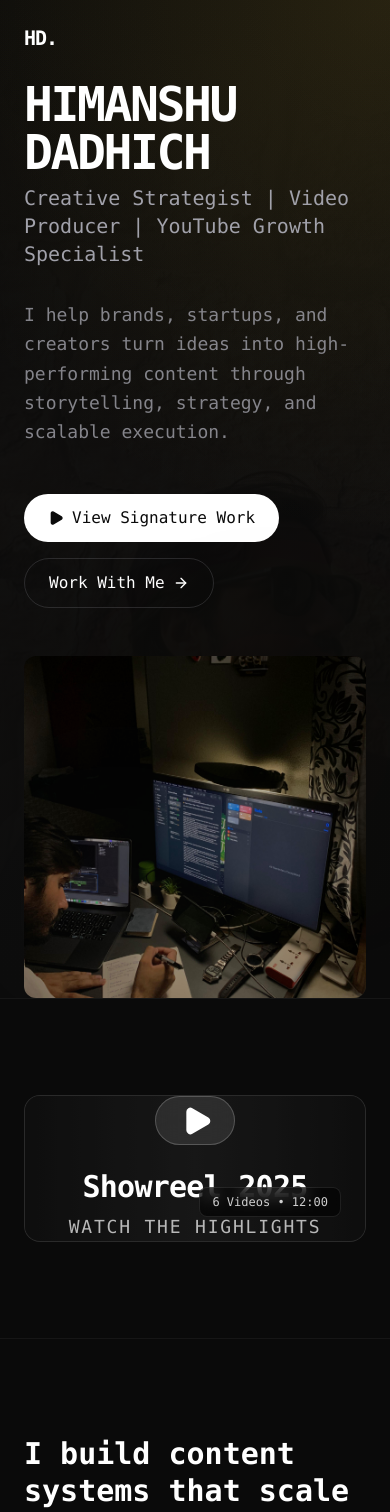
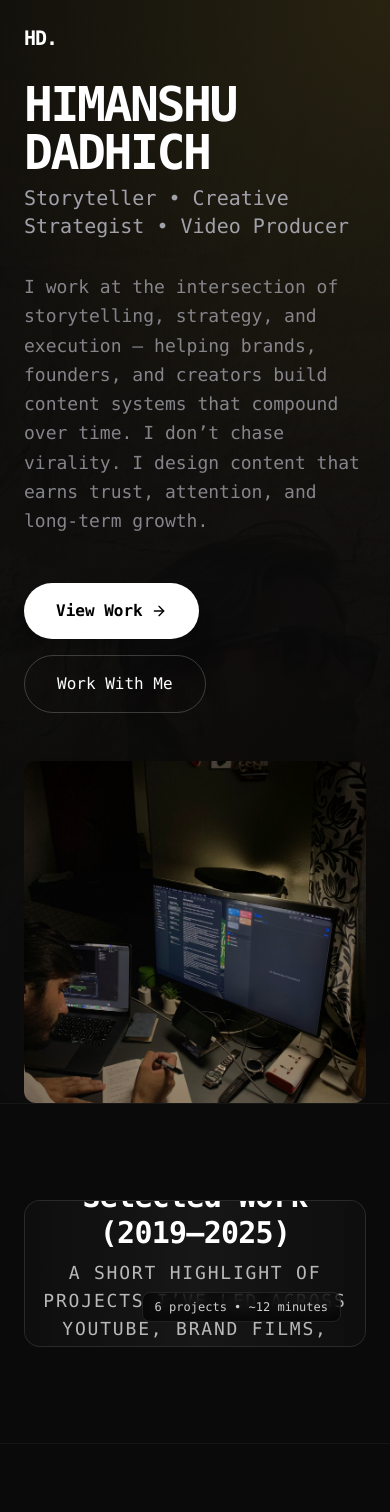
Before and after one commit to kapildadhich075/portfolio, a React (Vite) app: page / in a window 390 px wide. Shown: the top 1512 px of the page. Built offline with nearby package versions, Linux system fonts and the light colour scheme.

Commit message:
feat: add initial Home page with core portfolio sections and components.

```diff
--- a/src/components/Essence.tsx
+++ b/src/components/Essence.tsx
@@ -70,9 +70,9 @@ export function Essence() {
                     <div className="absolute -bottom-6 -left-6 bg-surface/90 backdrop-blur border border-white/10 p-6 rounded-xl shadow-2xl">
                         <div className="flex gap-8">
                             {essence.stats.map((stat, i) => (
-                                <div key={i}>
-                                    <div className="text-2xl font-bold text-white">{stat.value}</div>
-                                    <div className="text-xs text-secondary uppercase tracking-wider">{stat.label}</div>
+                                <div key={i} className="max-w-[150px]">
+                                    <div className="text-xl font-bold text-white leading-tight mb-1">{stat.value}</div>
+                                    <div className="text-[10px] text-secondary uppercase tracking-widest">{stat.label}</div>
                                 </div>
                             ))}
                         </div>
--- a/src/components/Hero.tsx
+++ b/src/components/Hero.tsx
@@ -1,6 +1,7 @@
 import { motion } from "framer-motion";
-import { ArrowRight, Play } from "lucide-react";
+import { ArrowRight } from "lucide-react";
 import { config } from "../config";
+import { images } from "../images";
 
 
 export function Hero() {
@@ -11,7 +12,7 @@ export function Hero() {
             {/* Full-width Background Image */}
             <div className="absolute inset-0 z-0">
                 <img
-                    src="/src/assets/himanshu_hero.jpg"
+                    src={images.hero.background}
                     alt="Background"
                     className="w-full h-full object-cover opacity-30"
                 />
@@ -44,14 +45,13 @@ export function Hero() {
                     </p>
 
                     <div className="flex flex-wrap gap-4 pt-4">
-                        <button className="group flex items-center gap-2 px-6 py-3 bg-primary text-background rounded-full font-medium hover:bg-white/90 transition-all">
-                            <Play className="w-4 h-4 fill-current" />
+                        <a href={hero.links.primary} className="group flex items-center gap-2 px-8 py-4 bg-white text-black rounded-full font-bold hover:bg-neutral-200 transition-all hover:scale-105 shadow-xl">
                             {hero.buttons.primary}
-                        </button>
-                        <button className="group flex items-center gap-2 px-6 py-3 border border-secondary/20 rounded-full text-primary hover:border-accent hover:text-accent transition-all">
+                            <ArrowRight className="w-4 h-4 group-hover:translate-x-1 transition-transform" />
+                        </a>
+                        <a href={hero.links.secondary} className="group flex items-center gap-2 px-8 py-4 border border-white/20 rounded-full text-white hover:border-accent hover:text-accent transition-all hover:bg-white/5">
                             {hero.buttons.secondary}
-                            <ArrowRight className="w-4 h-4 group-hover:translate-x-1 transition-transform" />
-                        </button>
+                        </a>
                     </div>
                 </motion.div>
 
@@ -63,7 +63,7 @@ export function Hero() {
                     className="relative aspect-square lg:aspect-[5/6] w-full"
                 >
 
-                    <img src="/src/assets/home.jpeg" alt="Background" className=" w-full h-full object-cover  rounded-xl" />
+                    <img src={images.hero.profile} alt="Background" className=" w-full h-full object-cover  rounded-xl" />
                     {/* <HeroScene /> */}
 
                     {/* Floating Details */}
--- a/src/components/ShowreelTeaser.tsx
+++ b/src/components/ShowreelTeaser.tsx
@@ -4,7 +4,6 @@ import { Link } from "react-router-dom";
 import { config } from "../config";
 
 export function ShowreelTeaser() {
-    const { playlist } = config;
 
     return (
         <section className="py-24 px-6 md:px-12 bg-background border-t border-white/5">
@@ -26,14 +25,14 @@ export function ShowreelTeaser() {
                             </div>
 
                             <div className="text-center">
-                                <h2 className="text-3xl md:text-5xl font-bold text-white mb-2 tracking-tight">Showreel {new Date().getFullYear()}</h2>
-                                <p className="text-white/70 text-lg uppercase tracking-widest font-medium">Watch the Highlights</p>
+                                <h2 className="text-3xl md:text-5xl font-bold text-white mb-2 tracking-tight">{config.showreel.title}</h2>
+                                <p className="text-white/70 text-lg uppercase tracking-widest font-medium">{config.showreel.description}</p>
                             </div>
                         </div>
 
                         {/* Corner Label */}
                         <div className="absolute bottom-6 right-6 bg-black/60 backdrop-blur px-3 py-1.5 rounded-lg border border-white/10 text-xs font-mono text-white/80">
-                            {playlist.videos.length} Videos • 12:00
+                            {config.showreel.stats}
                         </div>
                     </motion.div>
                 </Link>
--- a/src/components/SignatureWork.tsx
+++ b/src/components/SignatureWork.tsx
@@ -62,6 +62,9 @@ export function SignatureWork({ limit }: SignatureWorkProps) {
                                 <p className="text-sm text-secondary uppercase tracking-wider font-medium">
                                     {work.subtitle}
                                 </p>
+                                <p className="text-secondary/60 text-sm line-clamp-2">
+                                    {work.description}
+                                </p>
                             </div>
                         </motion.a>
                     ))}
--- a/src/config.ts
+++ b/src/config.ts
@@ -1,40 +1,46 @@
 import { Play, Brain, Settings } from "lucide-react";
+import { images } from "./images";
 
 export const config = {
     hero: {
         heading: "HIMANSHU DADHICH",
-        subHeading: "Creative Strategist | Video Producer | YouTube Growth Specialist",
-        body: "I help brands, startups, and creators turn ideas into high-performing content through storytelling, strategy, and scalable execution.",
+        subHeading: "Storyteller • Creative Strategist • Video Producer",
+        body: "I work at the intersection of storytelling, strategy, and execution — helping brands, founders, and creators build content systems that compound over time. I don’t chase virality. I design content that earns trust, attention, and long-term growth.",
         buttons: {
-            primary: "View Signature Work",
+            primary: "View Work",
             secondary: "Work With Me",
         },
         links: {
             primary: "#signature-work",
             secondary: "#contact",
-            content: "/content",
+            content: "/work",
         },
     },
     essence: {
-        heading: "I build content systems that scale stories, not just videos.",
-        body: "Storytelling is not just about aesthetics — it’s about perception, trust, and growth. Over the last 6+ years, I’ve helped startups, unicorns, and creators design YouTube-first and brand-first content engines that balance creativity with performance.",
+        heading: "I build content systems — not just videos.",
+        body: "Storytelling isn’t just about aesthetics. It’s about how people perceive you, why they trust you, and whether your content compounds or disappears. Over the last 6+ years, I’ve worked across studios, startups, and creator ecosystems — helping teams move from scattered output to clear, repeatable, scalable content systems.",
         stats: [
-            { label: "Years Experience", value: "6+" },
-            { label: "Views Driven", value: "30M+" },
+            { label: "Overall highlights", value: "2019-2025" },
+            { label: "Strategy-led storytelling", value: "Across formats" },
         ],
+    },
+    showreel: {
+        title: "Selected Work (2019–2025)",
+        description: "A short highlight of projects I’ve led across YouTube, brand films, campaigns, and creator IPs — focused on clarity, structure, and scale.",
+        stats: "6 projects • ~12 minutes",
     },
     whatIDo: [
         {
             title: "YouTube & Content Strategy",
-            body: "Long-form YouTube, podcasts, educational explainers, and short-form systems designed for retention, clarity, and growth.",
+            body: "For founders and creators who want YouTube and content to work long-term. Long-form YouTube strategy, Podcast & education-led formats, Short-form systems built for retention, Content positioning & narrative direction.",
             cta: "Explore Content Work →",
-            link: "/content",
+            link: "/work",
             icon: Play,
             gradient: "from-blue-500/10 to-purple-500/10",
         },
         {
             title: "Creative & Growth Consultancy",
-            body: "Messaging, hooks, story architecture, audience insight, and performance-driven creative strategy for brands and creators.",
+            body: "For teams producing content without clear direction. Messaging & positioning, Hook and story architecture, Audience insight, Performance-aware creative strategy.",
             cta: "Book a Strategy Call →",
             link: "#contact",
             icon: Brain,
@@ -42,7 +48,7 @@ export const config = {
         },
         {
             title: "End-to-End Execution",
-            body: "From scripting to production to post — I lead teams and workflows to deliver fast, scalable, high-quality content.",
+            body: "For brands that want one accountable creative partner. Scripting & creative direction, Production & post-production, Workflow & team coordination, Scalable delivery systems.",
             cta: "Get a Complete Solution →",
             link: "#contact",
             icon: Settings,
@@ -52,10 +58,11 @@ export const config = {
     signatureWork: [
         {
             id: "creator-scaling",
-            title: "Scaling Creator IPs — Podcasts & YouTube",
+            title: "Scaling Creator IPs — YouTube & Podcasts",
             subtitle: "Strategy • Production • Growth",
-            image: "https://images.unsplash.com/photo-1590602847861-f357a9332bbc?q=80&w=2070&auto=format&fit=crop", // Podcast mic / studio
+            image: images.projects.creatorScaling,
             link: "/work/creator-scaling",
+            description: "Helping creators turn individual videos into structured, growing IPs.",
             details: {
                 bgGradient: "from-orange-500/10 to-red-500/10",
                 stats: [
@@ -72,8 +79,9 @@ export const config = {
             id: "brand-films",
             title: "Brand Films & Campaigns",
             subtitle: "Story • Design • Performance",
-            image: "https://images.unsplash.com/photo-1492691527719-9d1e07e534b4?q=80&w=2070&auto=format&fit=crop", // Cinematic mountain / branding
+            image: images.projects.brandFilms,
             link: "/work/brand-films",
+            description: "Narrative-driven brand films designed for perception and outcomes.",
             details: {
                 bgGradient: "from-blue-500/10 to-purple-500/10",
                 stats: [
@@ -88,46 +96,11 @@ export const config = {
         },
         {
             id: "tlr",
-            title: "The Lecture Room — Content Studio & IP",
+            title: "The Lecture Room",
             subtitle: "Co-Founder • Strategy • Operations",
-            image: "https://images.unsplash.com/photo-1542744173-8e7e53415bb0?q=80&w=2070&auto=format&fit=crop", // Creative team / office
+            image: images.projects.tlr,
             link: "/work/tlr",
-            details: {
-                bgGradient: "from-emerald-500/10 to-teal-500/10",
-                stats: [
-                    { label: "ARR", value: "₹70L+" },
-                    { label: "Views", value: "30M+" }
-                ],
-                overview: "Built and scaled a creative studio delivering content strategy and execution for brands and creators.",
-                challenge: "Balancing creative quality with scalability and fast turnaround.",
-                solution: "Designed TG-first funnels, standardized workflows, and strong team systems.",
-                impact: "Scaled studio operations while maintaining creative consistency."
-            }
-        },
-        {
-            id: "tlr",
-            title: "The Lecture Room — Content Studio & IP",
-            subtitle: "Co-Founder • Strategy • Operations",
-            image: "https://images.unsplash.com/photo-1542744173-8e7e53415bb0?q=80&w=2070&auto=format&fit=crop", // Creative team / office
-            link: "/work/tlr",
-            details: {
-                bgGradient: "from-emerald-500/10 to-teal-500/10",
-                stats: [
-                    { label: "ARR", value: "₹70L+" },
-                    { label: "Views", value: "30M+" }
-                ],
-                overview: "Built and scaled a creative studio delivering content strategy and execution for brands and creators.",
-                challenge: "Balancing creative quality with scalability and fast turnaround.",
-                solution: "Designed TG-first funnels, standardized workflows, and strong team systems.",
-                impact: "Scaled studio operations while maintaining creative consistency."
-            }
-        },
-        {
-            id: "tlr",
-            title: "The Lecture Room — Content Studio & IP",
-            subtitle: "Co-Founder • Strategy • Operations",
-            image: "https://images.unsplash.com/photo-1542744173-8e7e53415bb0?q=80&w=2070&auto=format&fit=crop", // Creative team / office
-            link: "/work/tlr",
+            description: "A creative studio built around learning, storytelling, and execution.",
             details: {
                 bgGradient: "from-emerald-500/10 to-teal-500/10",
                 stats: [
@@ -140,23 +113,22 @@ export const config = {
                 impact: "Scaled studio operations while maintaining creative consistency."
             }
         }
-
     ],
     fdiProject: {
         heading: "The FDI Project",
-        subHeading: "A cinematic explainer series breaking down India’s growth.",
-        description:
-            "A deep dive into the forces shaping modern India. From infrastructure to digital public goods, we cover it all with high-production value and rigorous research.",
+        subHeading: "A cinematic explainer series on India’s growth.",
+        description: "An independent, research-led series exploring how infrastructure, investment, and systems are shaping modern India — told through clear visuals, grounded storytelling, and on-ground context.",
+        themes: ["Cities", "Infrastructure", "Digital Public Goods", "Investment", "India’s Future"],
         episodes: [
             {
                 title: "FDI Explained — Episode 1",
-                tags: ["Cities", "Investment", "India’s future"],
-                image: "https://images.unsplash.com/photo-1548613053-220e7530434d?q=80&w=2070&auto=format&fit=crop", // India city / traffic cinematic
+                tags: ["Cities", "Investment", "India’s Future"],
+                image: images.fdi.episode1,
             },
             {
                 title: "FDI Explained — Episode 2",
                 tags: ["Infrastructure", "Growth", "Economy"],
-                image: "https://images.unsplash.com/photo-1477959858617-67f85cf4f1df?q=80&w=2144&auto=format&fit=crop", // Urban infrastructure
+                image: images.fdi.episode2,
             },
         ],
     },
@@ -171,7 +143,7 @@ export const config = {
                 views: "73K views",
                 time: "1 year ago",
                 duration: "9:33",
-                thumbnail: "https://images.unsplash.com/photo-1628163013697-b6732389922a?q=80&w=2070&auto=format&fit=crop", // Electric scooter / tech
+                thumbnail: images.playlist.olaElectric,
                 link: "https://youtu.be/xEt0_TFvKqc?si=rnlyE-5F28CLO2Ea"
             },
             {
@@ -180,7 +152,7 @@ export const config = {
                 views: "12K views",
                 time: "1 year ago",
                 duration: "59:30",
-                thumbnail: "https://images.unsplash.com/photo-1461896836934-ffe607ba8211?q=80&w=2070&auto=format&fit=crop", // Sports stadium
+                thumbnail: images.playlist.fanCode,
                 link: "https://youtu.be/xEt0_TFvKqc?si=rnlyE-5F28CLO2Ea"
             },
             {
@@ -189,7 +161,7 @@ export const config = {
                 views: "3.5K views",
                 time: "8 months ago",
                 duration: "26:44",
-                thumbnail: "https://images.unsplash.com/photo-1523240795612-9a054b0db644?q=80&w=2070&auto=format&fit=crop", // Business school / meeting
+                thumbnail: images.playlist.scaler,
                 link: "https://youtu.be/xEt0_TFvKqc?si=rnlyE-5F28CLO2Ea"
             },
             {
@@ -198,7 +170,7 @@ export const config = {
                 views: "141 views",
                 time: "1 year ago",
                 duration: "31:47",
-                thumbnail: "https://images.unsplash.com/photo-1497435334941-8c899ee9e8e9?q=80&w=2074&auto=format&fit=crop", // Green tech / innovation
+                thumbnail: images.playlist.chara,
                 link: "https://youtu.be/xEt0_TFvKqc?si=rnlyE-5F28CLO2Ea"
             },
             {
@@ -207,7 +179,7 @@ export const config = {
                 views: "480K views",
                 time: "2 years ago",
                 duration: "7:59",
-                thumbnail: "https://images.unsplash.com/photo-1616400619175-5beda3a17896?q=80&w=2070&auto=format&fit=crop", // Delivery / logistics
+                thumbnail: images.playlist.dunzo,
                 link: "https://youtu.be/xEt0_TFvKqc?si=rnlyE-5F28CLO2Ea"
             },
             {
@@ -216,7 +188,7 @@ export const config = {
                 views: "120K views",
                 time: "3 weeks ago",
                 duration: "14:20",
-                thumbnail: "https://images.unsplash.com/photo-1596525737671-55077bd55d4c?q=80&w=2070&auto=format&fit=crop", // Construction / bridge
+                thumbnail: images.playlist.infrastructure,
                 link: "https://youtu.be/xEt0_TFvKqc?si=rnlyE-5F28CLO2Ea"
             }
         ]
@@ -225,23 +197,98 @@ export const config = {
         heading: "Hi, I’m Himanshu.",
         bio: [
             "I’m a creative strategist and video producer with 6+ years of experience building content for brands, startups, and creators.",
-            "My work sits at the intersection of storytelling, design, and business — where content isn’t just engaging, but strategic.",
-            "From leading studios to scaling creator IPs, I focus on building systems that make great content repeatable."
+            "My work lives where storytelling meets business — where content isn’t just engaging, but intentional and repeatable.",
+            "I’ve led studios, worked closely with founders, and helped creators scale their presence by focusing on systems over one-off wins."
         ],
-        features: [
-            "6+ years in creative leadership",
-            "YouTube & long-form specialist",
-            "Storytelling + performance mindset",
-            "Team & operations management",
-            "Content systems over one-off virality",
+        values: [
+            "clarity over noise",
+            "craft over shortcuts",
+            "consistency over hype"
+        ],
+        skills: [
+            "YouTube & long-form specialization",
+            "Strong narrative thinking",
+            "Performance-aware creativity",
+            "Team & workflow leadership",
+            "Calm, reliable execution"
         ],
     },
+    workWithMe: [
+        {
+            id: "01",
+            title: "Strategy Intensive (One-Time)",
+            bestFor: "Founders who need clarity, fast",
+            features: [
+                "90-minute deep-dive strategy session",
+                "Clear positioning & content direction",
+                "Format & platform recommendations",
+                "Actionable 30–60 day plan"
+            ],
+            outcome: "Clarity, confidence, and a concrete next step.",
+            duration: "One-time session",
+            investment: "₹3,000",
+            accent: "purple"
+        },
+        {
+            id: "02",
+            title: "Creator Foundation (Starter Pack)",
+            bestFor: "Founders & professionals starting or rebooting their personal brand",
+            features: [
+                "Content identity & positioning",
+                "1 core narrative video",
+                "4 high-quality short-form videos",
+                "Hook & script guidance",
+                "Thumbnails, metadata & publishing notes"
+            ],
+            outcome: "A clear starting identity with ready-to-publish content.",
+            duration: "2–3 weeks",
+            investment: "Starting from ₹15,000",
+            accent: "blue"
+        },
+        {
+            id: "03",
+            title: "Content Strategy & Direction (Most Chosen)",
+            bestFor: "Creators & brands already producing content but lacking direction",
+            features: [
+                "Full content & channel audit",
+                "Story architecture & positioning clarity",
+                "Hook frameworks & narrative structure",
+                "Content calendar & format strategy",
+                "Workflow optimisation",
+                "Weekly 1:1 strategy calls"
+            ],
+            outcome: "A clear content engine your team can execute without confusion.",
+            duration: "Monthly",
+            investment: "₹25,000 – ₹45,000 / month",
+            accent: "accent",
+            popular: true
+        },
+        {
+            id: "04",
+            title: "End-to-End Content Partnership",
+            bestFor: "Brands & creators who want one accountable creative partner",
+            features: [
+                "Creative ownership from idea to upload",
+                "Scripting & narrative direction",
+                "Production & post-production",
+                "Short + long-form delivery",
+                "Team & workflow management",
+                "Performance review & growth insights"
+            ],
+            outcome: "A reliable, scalable content system without daily involvement.",
+            duration: "3–6 months",
+            investment: "Custom (based on scope)",
+            accent: "emerald"
+        },
+
+    ],
     contact: {
-        heading: "Let’s Build Something With Content at Its Core.",
-        email: "contact@himanshudadhich.com",
+        heading: "Let’s build something meaningful with content at its core.",
+        email: "himanshud30@gmail.com",
+        placeholder: "Tell me what you’re building and where you feel stuck.",
         socials: {
-            youtube: "#",
-            instagram: "#",
+            youtube: "https://www.youtube.com/@himanshudhich",
+            instagram: "https://www.instagram.com/himanshud30",
             linkedin: "https://www.linkedin.com/in/himanshudadhich30/",
         },
     },
--- /dev/null
+++ b/src/images.ts
@@ -0,0 +1,23 @@
+export const images = {
+    hero: {
+        background: "/assets/himanshu_hero.jpg",
+        profile: "/assets/home.jpeg",
+    },
+    projects: {
+        creatorScaling: "https://images.unsplash.com/photo-1590602847861-f357a9332bbc?q=80&w=2070&auto=format&fit=crop",
+        brandFilms: "https://images.unsplash.com/photo-1492691527719-9d1e07e534b4?q=80&w=2070&auto=format&fit=crop",
+        tlr: "https://images.unsplash.com/photo-1542744173-8e7e53415bb0?q=80&w=2070&auto=format&fit=crop",
+    },
+    fdi: {
+        episode1: "https://images.unsplash.com/photo-1548613053-220e7530434d?q=80&w=2070&auto=format&fit=crop",
+        episode2: "https://images.unsplash.com/photo-1477959858617-67f85cf4f1df?q=80&w=2144&auto=format&fit=crop",
+    },
+    playlist: {
+        olaElectric: "https://images.unsplash.com/photo-1628163013697-b6732389922a?q=80&w=2070&auto=format&fit=crop",
+        fanCode: "https://images.unsplash.com/photo-1461896836934-ffe607ba8211?q=80&w=2070&auto=format&fit=crop",
+        scaler: "https://images.unsplash.com/photo-1523240795612-9a054b0db644?q=80&w=2070&auto=format&fit=crop",
+        chara: "https://images.unsplash.com/photo-1497435334941-8c899ee9e8e9?q=80&w=2074&auto=format&fit=crop",
+        dunzo: "https://images.unsplash.com/photo-1616400619175-5beda3a17896?q=80&w=2070&auto=format&fit=crop",
+        infrastructure: "https://images.unsplash.com/photo-1596525737671-55077bd55d4c?q=80&w=2070&auto=format&fit=crop",
+    }
+};
--- a/src/pages/Home.tsx
+++ b/src/pages/Home.tsx
@@ -3,7 +3,7 @@ import { Hero } from "../components/Hero";
 import { Essence } from "../components/Essence";
 import { WhatIDo } from "../components/WhatIDo";
 import { SignatureWork } from "../components/SignatureWork";
-
+import { FDIProject } from "../components/FDIProject";
 import { AboutMe } from "../components/AboutMe";
 import { WorkWithMe } from "../components/WorkWithMe";
 import { Contact } from "../components/Contact";
@@ -18,7 +18,7 @@ export function Home() {
             <Essence />
             <WhatIDo />
             <SignatureWork limit={3} />
-
+            <FDIProject />
             <AboutMe />
             <WorkWithMe />
             <Contact />
```
Also changed, not shown: src/components/AboutMe.tsx (+33 -11 lines), src/components/Contact.tsx (+7 -3 lines), src/components/FDIProject.tsx (+19 -8 lines), src/components/Navbar.tsx (+8 -6 lines), src/components/WorkWithMe.tsx (+63 -64 lines), public/assets/himanshu_hero.jpg (renamed from src/assets/himanshu_hero.jpg), public/assets/home.jpeg (renamed from src/assets/home.jpeg).
